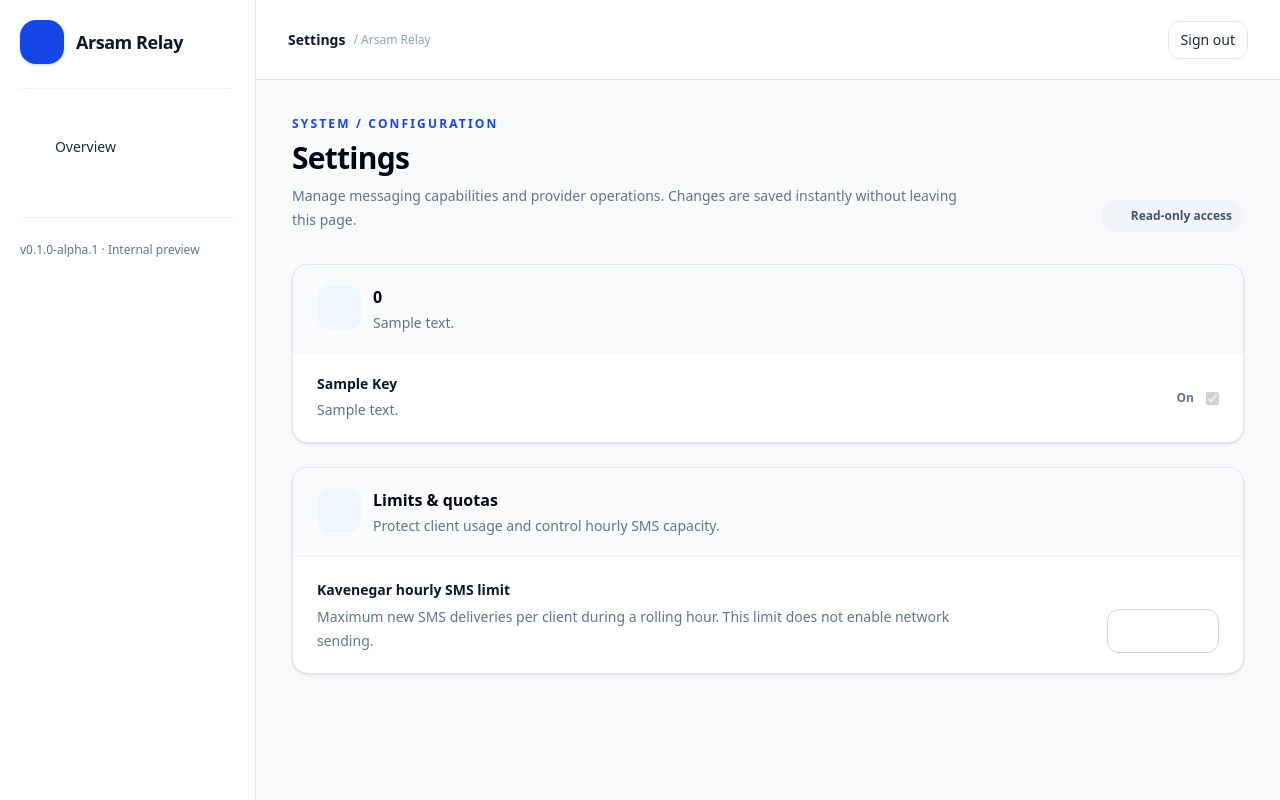
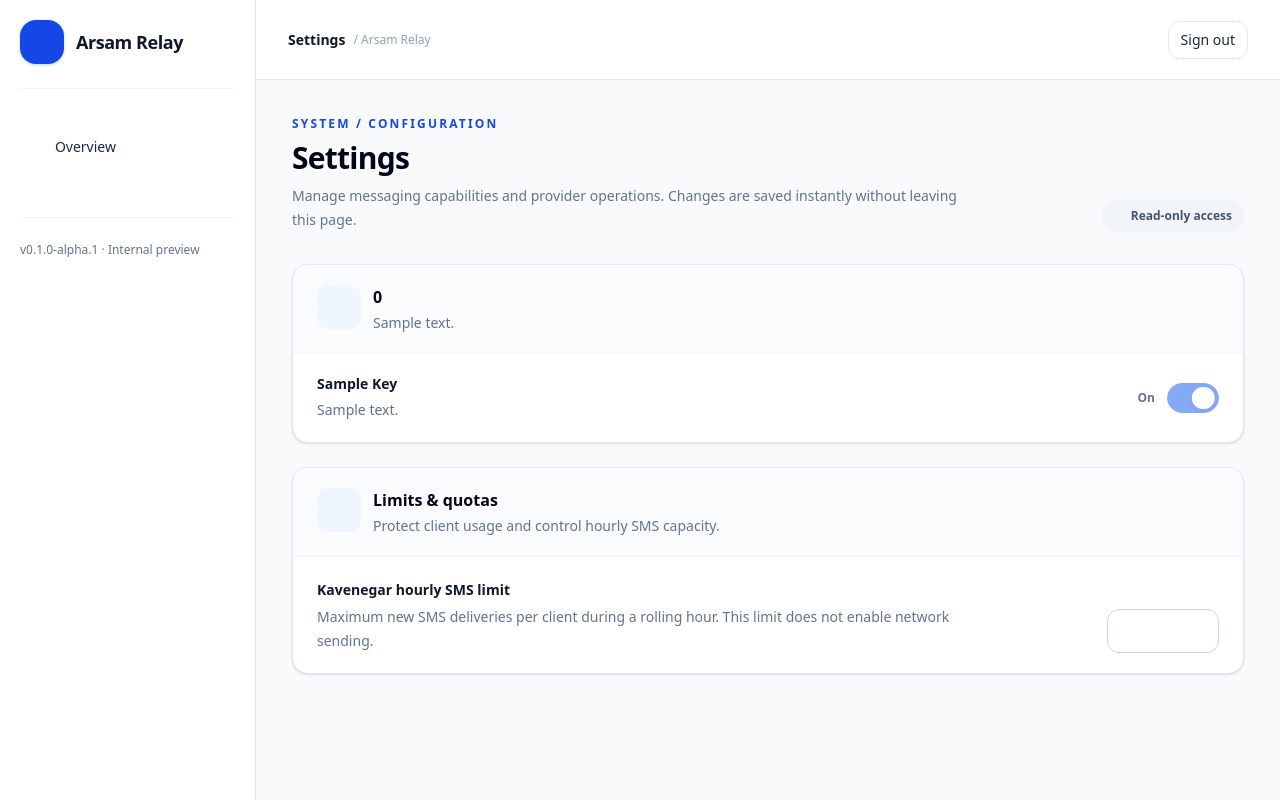
Before and after one commit to satrapit/arsamnet-relay, a Laravel app: template resources/views/admin/feature-flags.blade.php in a window 1280 px wide. Run offline with Laravel 12, Linux system fonts and the light colour scheme; the template is opened without the code that fills it: most values are stand-ins (such as "Sample title", 1, 10 or a date in 2020); data that the repository does not hold is empty; style sheets or scripts are compiled from the project's sources; some libraries are stand-ins or nearby versions; some web fonts are replaced.

Commit message:
style(settings): accessible compact iOS-style toggles with reduced-motion support

```diff
--- a/resources/css/app.css
+++ b/resources/css/app.css
@@ -12,3 +12,58 @@
     --color-brand-600: #3056d3;
     --color-brand-700: #2446b5;
 }
+
+
+/* Accessible, dependency-free iOS-style settings switch. */
+.settings-switch {
+    appearance: none;
+    position: relative;
+    flex: none;
+    width: 3.25rem;
+    height: 1.9rem;
+    margin: 0;
+    border: 1px solid #cbd5e1;
+    border-radius: 9999px;
+    background: #e2e8f0;
+    cursor: pointer;
+    transition: background-color 180ms ease, border-color 180ms ease, box-shadow 180ms ease;
+}
+
+.settings-switch::before {
+    content: '';
+    position: absolute;
+    top: 0.18rem;
+    left: 0.2rem;
+    width: 1.4rem;
+    height: 1.4rem;
+    border-radius: 9999px;
+    background: white;
+    box-shadow: 0 1px 4px rgb(15 23 42 / 20%);
+    transition: transform 180ms ease;
+}
+
+.settings-switch:checked {
+    border-color: #2563eb;
+    background: #2563eb;
+}
+
+.settings-switch:checked::before {
+    transform: translateX(1.3rem);
+}
+
+.settings-switch:focus-visible {
+    outline: 3px solid #93c5fd;
+    outline-offset: 3px;
+}
+
+.settings-switch:disabled {
+    opacity: 0.55;
+    cursor: not-allowed;
+}
+
+@media (prefers-reduced-motion: reduce) {
+    .settings-switch,
+    .settings-switch::before {
+        transition: none;
+    }
+}
```
